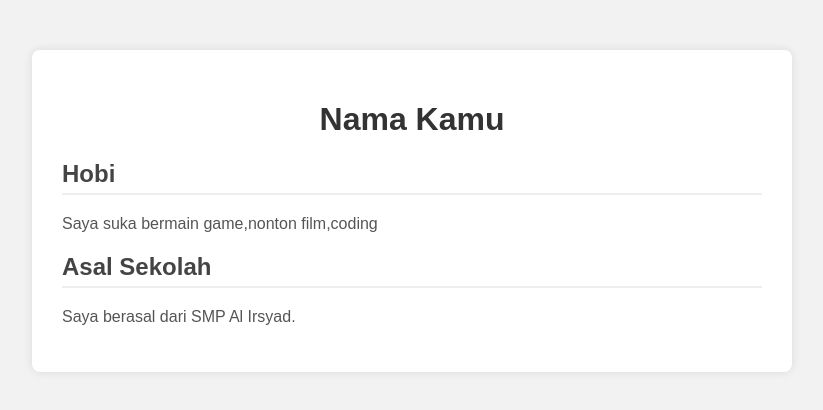
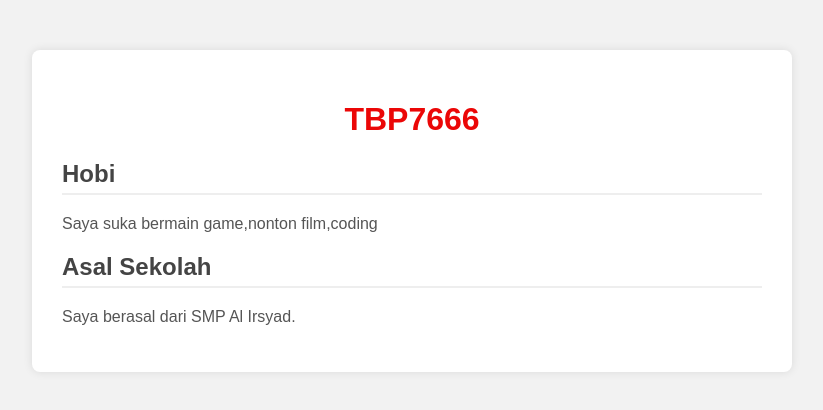
Before and after one commit to pemroalrisyad/TBP7666, a plain HTML site: page index.html in a window 1280 px wide. Shown: the whole page, without its empty margins (228-1051 px from the left). Drawn offline with Linux system fonts and the light colour scheme.

Commit message:
Update index.html

```diff
--- a/index.html
+++ b/index.html
@@ -22,7 +22,7 @@
         }
 
         h1 {
-            color: #333;
+            color: #eb0707;
             text-align: center;
         }
 
@@ -44,7 +44,7 @@
 </head>
 <body>
     <div class="container">
-        <h1>Nama Kamu</h1>
+        <h1>TBP7666</h1>
 
         <div class="section">
             <h2>Hobi</h2>
```
